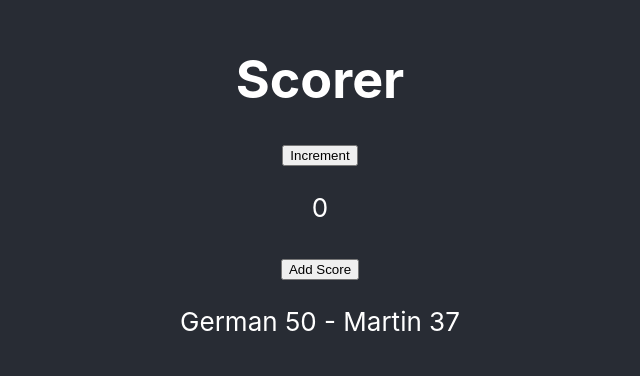
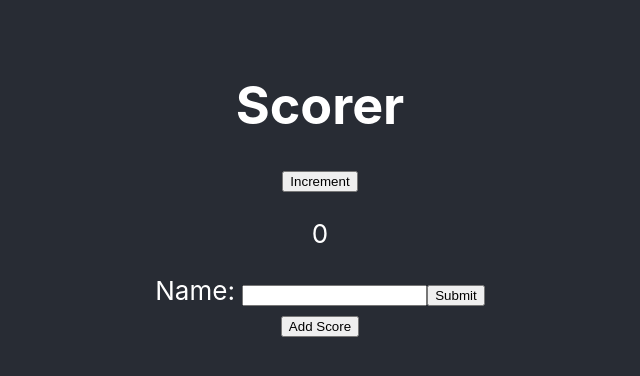
Before and after one commit to Bickor/Scorer, a React (Create React App) app: page / in a window 1280 px wide. Shown: the part 212-588 px from the top of the page, without its empty margins (320-960 px from the left). Built offline with nearby package versions, Linux system fonts and the light colour scheme.

Commit message:
Can add name to div list.

```diff
--- a/src/Score.js
+++ b/src/Score.js
@@ -1,6 +1,18 @@
 import React from 'react';
 
 class Score extends React.Component {
+
+    constructor(props) {
+        super(props);
+        this.state = {scorer: "",
+                      scorers: []};
+
+        this.handleChange = this.handleChange.bind(this);
+        this.handleSubmit = this.handleSubmit.bind(this);
+        //this.appendData = this.appendData.bind(this);
+        //this.appendWrittenData = this.appendWrittenData.bind(this);
+    }
+    /**
     state = {
         scores: [{
             name1: "German",
@@ -9,6 +21,7 @@ class Score extends React.Component {
             score2: "37"
         }]
     }
+
 
     appendData = () => {
         const newData = {
@@ -20,13 +33,53 @@ class Score extends React.Component {
         this.setState(prevState => ({scores: [...prevState.scores, newData]}))
     }
 
+    appendWrittenData = (event) => {
+        const newData = {
+            name1: "Silvana",
+            score1: "30",
+            name2: "Martin",
+            score2: "20"
+        }
+        this.setState(prevState => ({scores: [...prevState.scores, newData]}))
+    }
+    */
+
+    handleChange(event) {
+        this.setState({scorer: event.target.value});
+        // console.log(event.target.value);
+        //event.preventDefault();
+    }
+
+
+    handleSubmit(event) {
+        this.setState(prevState => ({scorers: [...prevState.scorers, this.state.scorer]}))
+        console.log(this.state.scorer);
+        event.preventDefault();
+    }
+
+    /**
+     {this.state.scorer.map((score, index) => {
+                    return (<p key={index}>{score}</p>);
+                    //return (<p key={index}>{score.name1} {score.score1} - {score.name2} {score.score2}</p>);
+                    })}
+     */
+
+
     render() {
         return (
             <div>
+                <form onSubmit={this.handleSubmit}>
+                    <label>
+                        Name: <input type="text" value={this.state.scorer} onChange={this.handleChange}/>
+                    </label>
+                    <input type="submit" value="Submit"/>
+                </form>
                 <button onClick={this.appendData}>Add Score</button>
-                {this.state.scores.map(score => {
-                    return (<p key={score}>{score.name1} {score.score1} - {score.name2} {score.score2}</p>);
+                {this.state.scorers.map((score, index) => {
+                    return (<p key={index}>{score}</p>)
                 })}
+
+
             </div>
         );
     }
```
